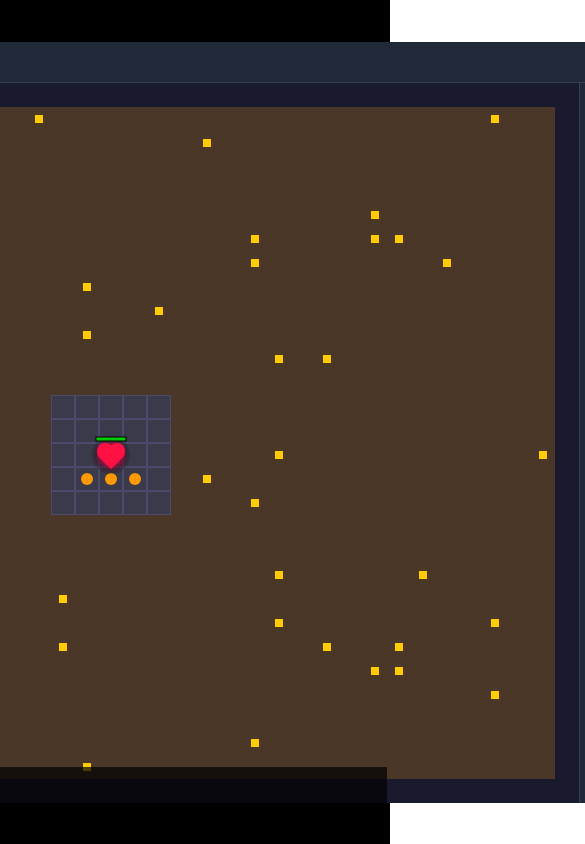
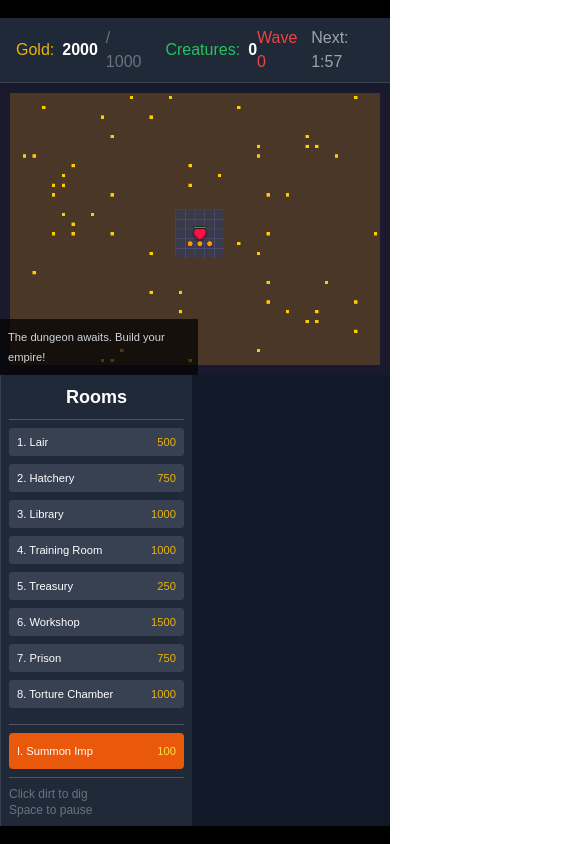
Before and after one commit to sudokatie/underlord, a Next.js app: page / in a window 390 px wide. Both pictures are taken after a click on the button "Start Game". Shown: the top 844 px of the page, 585 px wide, since content can reach past the window. Built offline with nearby package versions, Linux system fonts and the light colour scheme.

Commit message:
add responsive layout and fix metadata

```diff
--- a/src/app/globals.css
+++ b/src/app/globals.css
@@ -25,3 +25,28 @@ body {
     text-wrap: balance;
   }
 }
+
+/* Responsive game layout */
+@media (max-width: 768px) {
+  /* Make canvas responsive */
+  canvas {
+    max-width: 100%;
+    height: auto !important;
+  }
+
+  /* Stack side panel below on mobile */
+  .flex.relative {
+    flex-direction: column;
+  }
+
+  /* Smaller text on mobile */
+  .text-sm {
+    font-size: 0.7rem;
+  }
+
+  /* Smaller buttons */
+  button {
+    font-size: 0.75rem;
+    padding: 0.25rem 0.5rem;
+  }
+}
--- a/src/app/layout.tsx
+++ b/src/app/layout.tsx
@@ -1,4 +1,4 @@
-import type { Metadata } from "next";
+import type { Metadata, Viewport } from "next";
 import localFont from "next/font/local";
 import "./globals.css";
 
@@ -14,8 +14,15 @@ const geistMono = localFont({
 });
 
 export const metadata: Metadata = {
-  title: "Create Next App",
-  description: "Generated by create next app",
+  title: "Underlord - Dungeon Management",
+  description: "Build evil lairs, summon minions, repel heroes. Be the dungeon keeper.",
+};
+
+export const viewport: Viewport = {
+  width: "device-width",
+  initialScale: 1,
+  maximumScale: 1,
+  userScalable: false,
 };
 
 export default function RootLayout({
```
